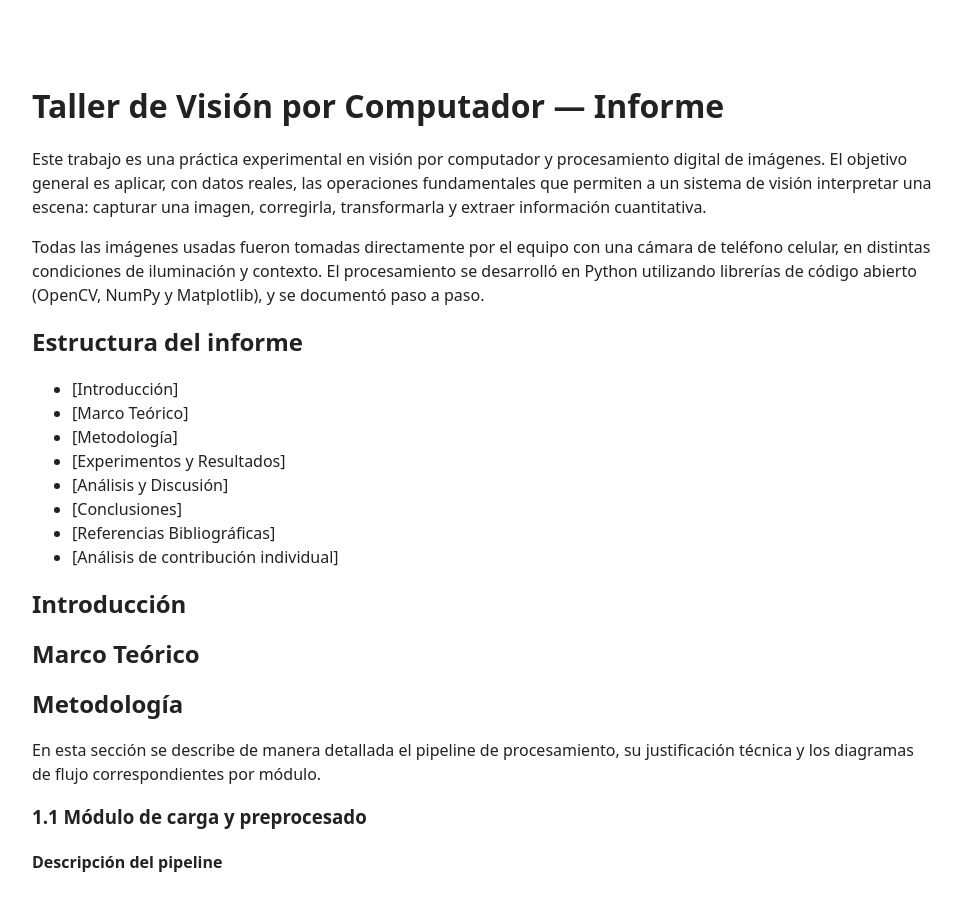
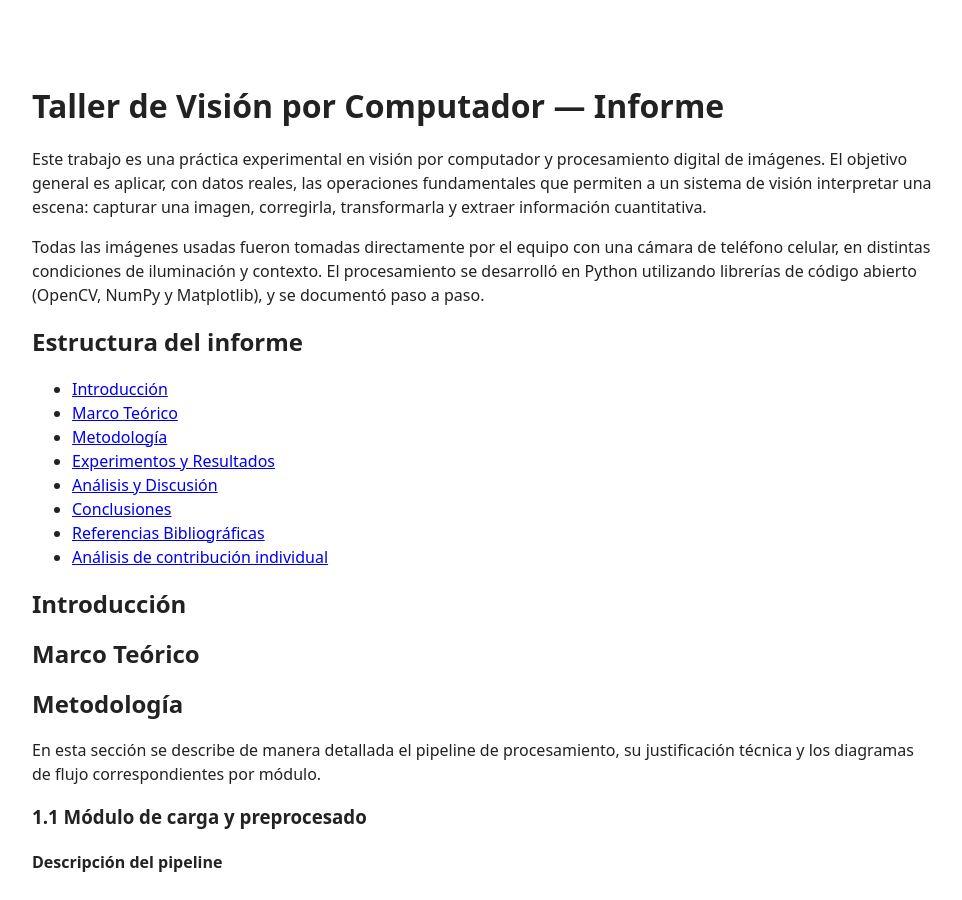
Before and after one commit to NeuroVisionUNAL2025/taller_2, a Jekyll site: the page built from docs/index.md, in a window 1280 px wide and 900 px high. Shown: the whole window, without its empty margins (158-1120 px from the left). Built offline with Jekyll 4.4.1, drawn with Linux system fonts in a browser that asks for light colours; our own code applies the rules of GitHub Pages for plain Markdown files; part of the change alters nothing that is shown.

```diff
--- a/docs/index.md
+++ b/docs/index.md
@@ -5,14 +5,14 @@ Este trabajo es una práctica experimental en visión por computador y procesami
 Todas las imágenes usadas fueron tomadas directamente por el equipo con una cámara de teléfono celular, en distintas condiciones de iluminación y contexto. El procesamiento se desarrolló en Python utilizando librerías de código abierto (OpenCV, NumPy y Matplotlib), y se documentó paso a paso.
 
 ## Estructura del informe
-- [Introducción]
-- [Marco Teórico]
-- [Metodología]
-- [Experimentos y Resultados]
-- [Análisis y Discusión]
-- [Conclusiones]
-- [Referencias Bibliográficas]
-- [Análisis de contribución individual]
+- [Introducción](#introducción)
+- [Marco Teórico](#marco-teórico)
+- [Metodología](#metodología)
+- [Experimentos y Resultados](#experimentos-y-resultados)
+- [Análisis y Discusión](#análisis-y-discusión)
+- [Conclusiones](#conclusiones)
+- [Referencias Bibliográficas](#referencias-bibliográficas)
+- [Análisis de contribución individual](#análisis-de-contribución-individual)
 
 ## Introducción
 
```
